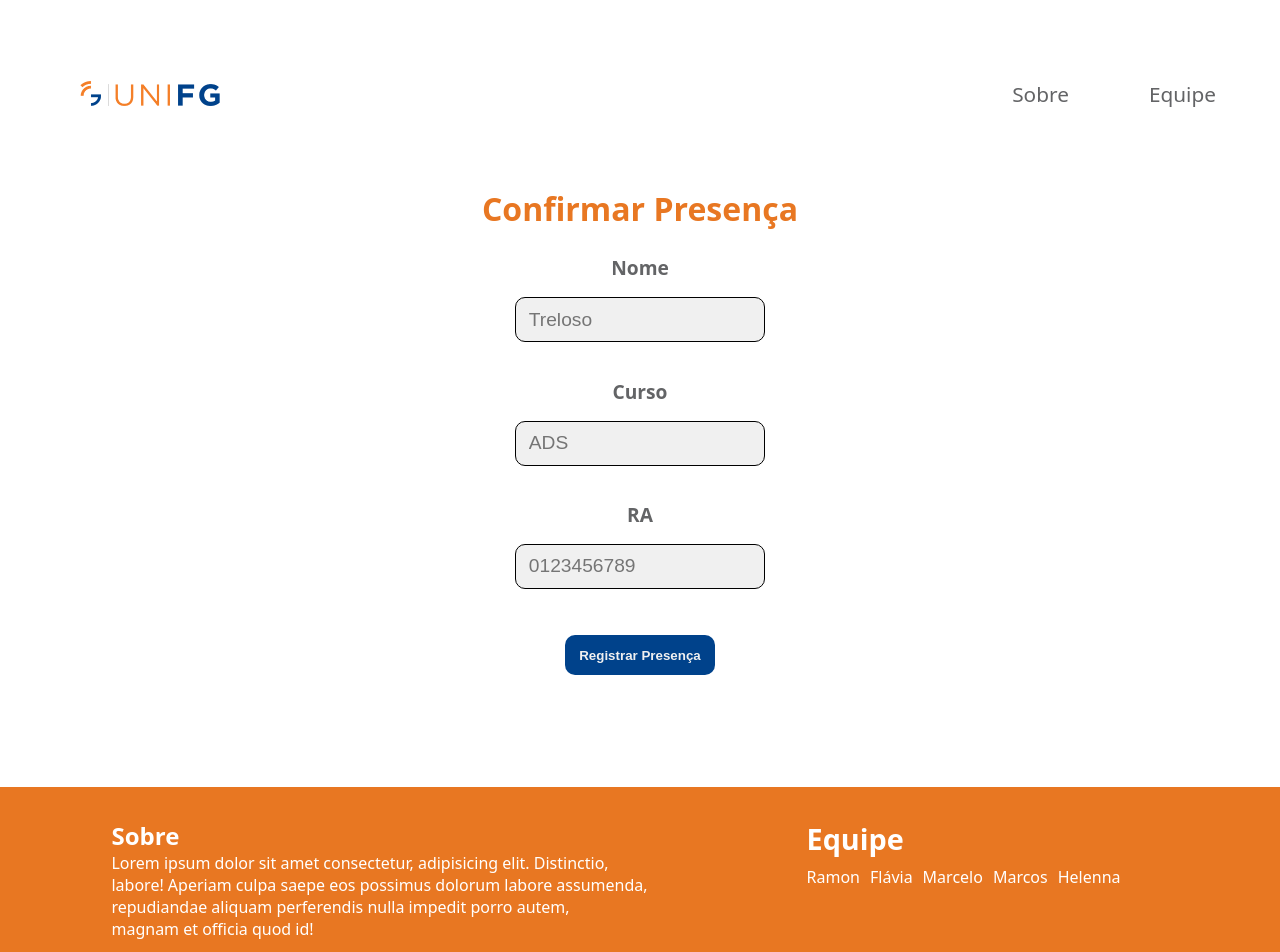
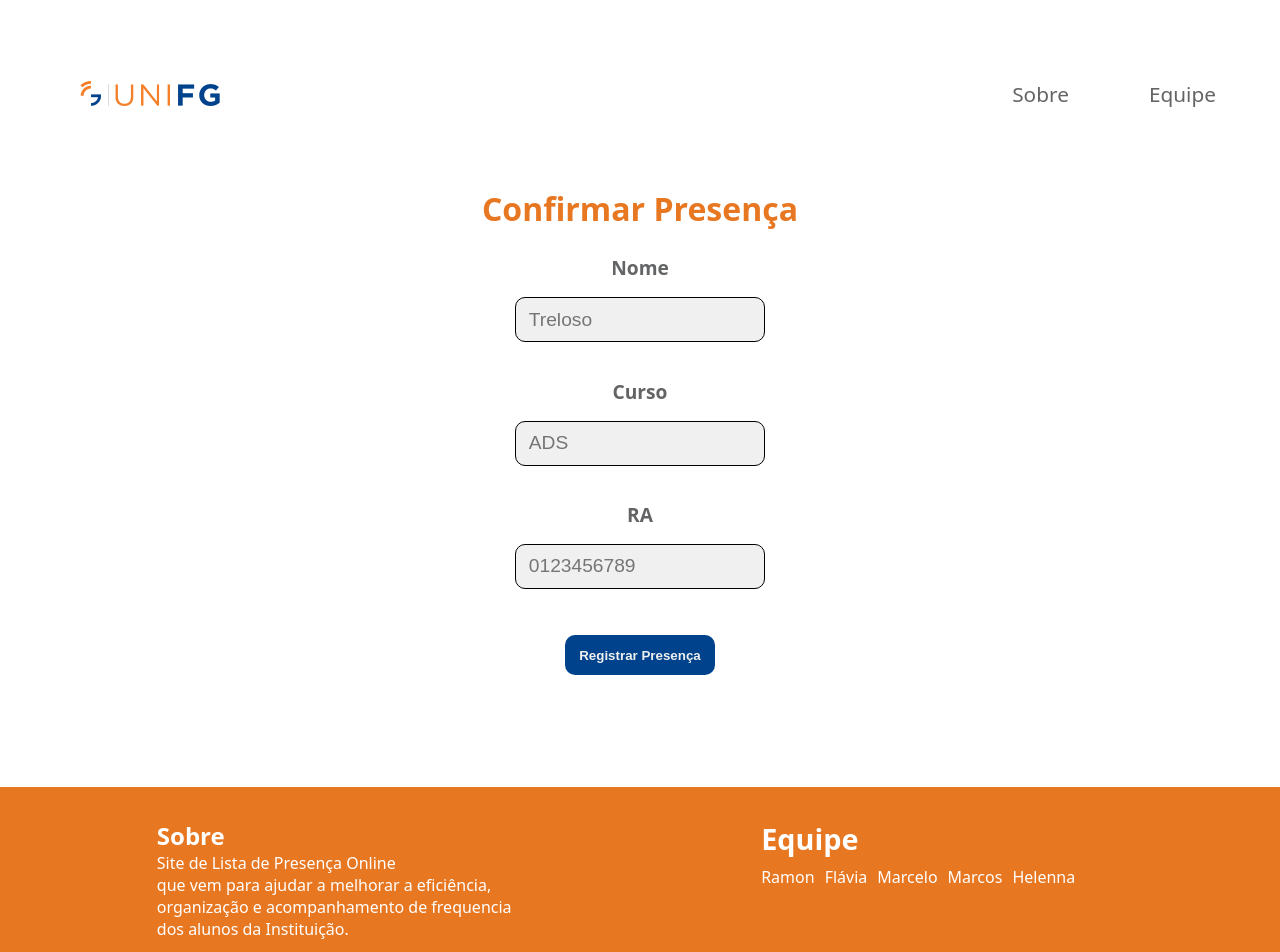
Before and after one commit to Marcelo-Anselmo/404-not-found_FrontEnd, a React (Vite) app: page /student/1 in a window 1280 px wide. Shown: the top 952 px of the page. Built offline with nearby package versions, Linux system fonts and the light colour scheme; no server answers.

Commit message:
sobre-text

```diff
--- a/src/components/Footer/Footer.jsx
+++ b/src/components/Footer/Footer.jsx
@@ -7,10 +7,10 @@ const Footer = () => {
         <div id="aboutSection" className="aboutSection">
           <h2>Sobre</h2>
           <p>
-            Lorem ipsum dolor sit amet consectetur, adipisicing elit.
-            Distinctio, <br /> labore! Aperiam culpa saepe eos possimus dolorum
-            labore assumenda, <br /> repudiandae aliquam perferendis nulla
-            impedit porro autem, <br /> magnam et officia quod id!
+            Site de Lista de Presença Online <br />
+            que vem para ajudar a melhorar a eficiência, <br />
+            organização e acompanhamento de frequencia <br />
+            dos alunos da Instituição.
           </p>
         </div>
         <div id="memberSection" className="memberSection">
```
